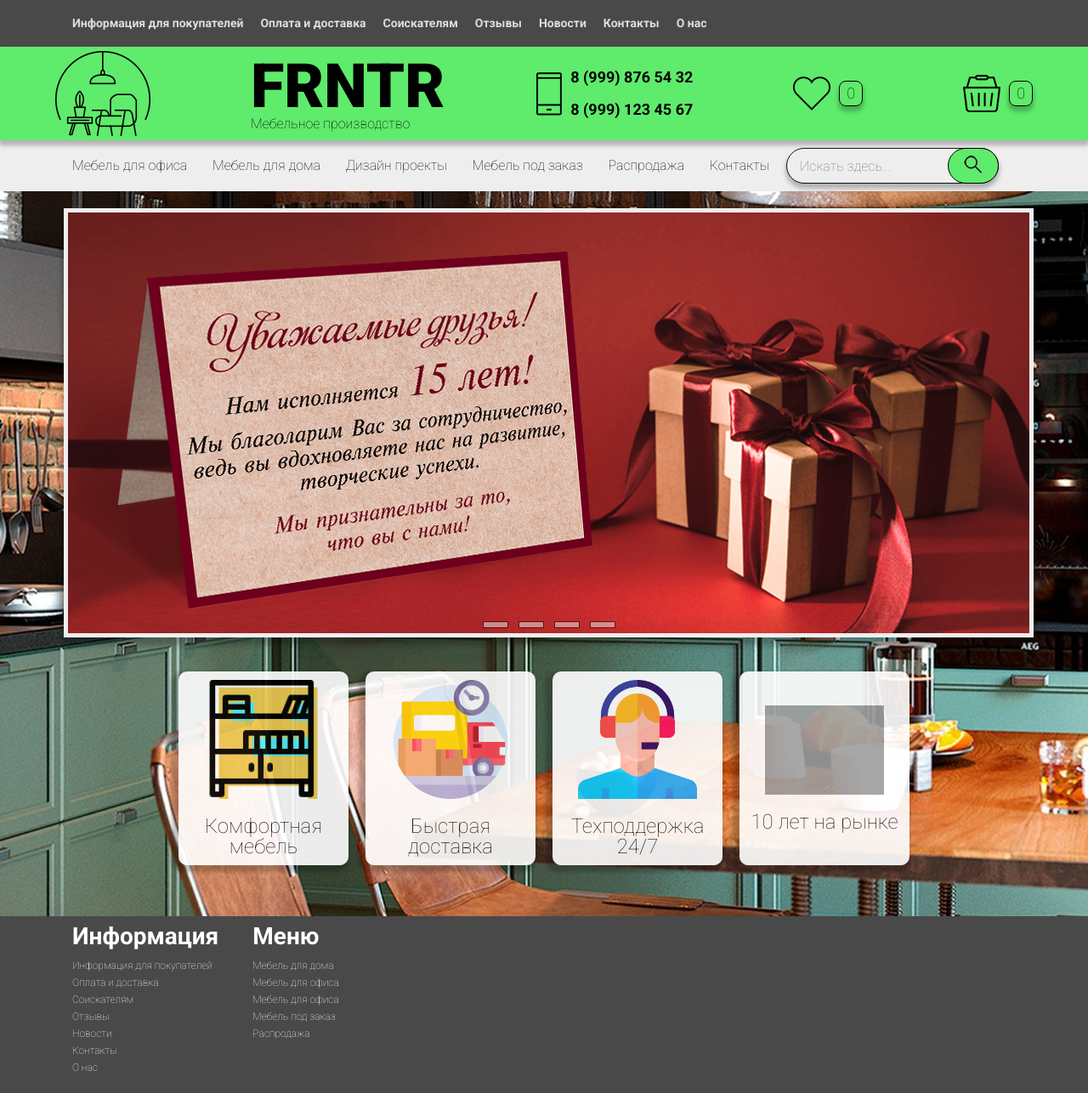
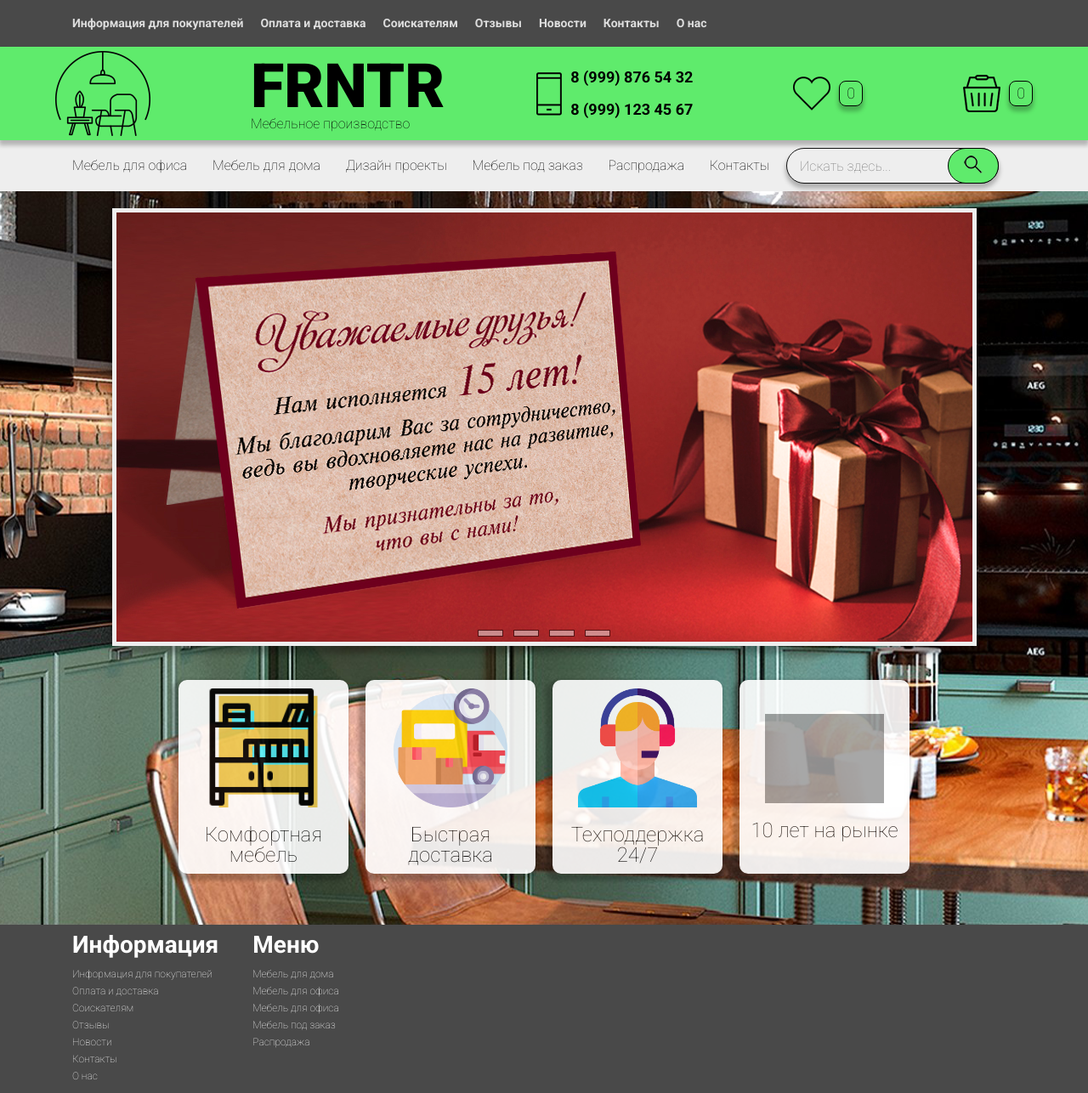
Before and after one commit to edward-bird/frnt-site, a PHP site: page / in a window 1280 px wide. Shown: the whole page at 85% size. Before the commit the page ends 1260 px from the top, so only its background shows below. Run offline with PHP 8.4, Linux system fonts and the light colour scheme; grey boxes are pictures that could not be loaded.

Commit message:
optimization

```diff
--- a/assets/css/style.css
+++ b/assets/css/style.css
@@ -43,11 +43,11 @@ body{
 
 .header {
 	position: relative;
-	z-index: 9999;
+	z-index: 10;
 
 }
 
-
+/*
 @media screen and (max-width: 1170px) {
   .container {
       width: 100%;
@@ -67,8 +67,9 @@ body{
   }
 
 }
+*/
 
-@media screen and (max-width: 730px) {
+@media screen and (max-width: 810px) {
 	.container {
       width: 100%;
       overflow: hidden;
@@ -232,15 +233,14 @@ body{
 	align-items: center;
 	justify-content: space-between;
 	position: relative;
+	text-align: center;
 }
+
 .down__menu__link {
-
 	font-family: Roboto;
 	font-size: 16px;
 	font-weight: 100;
 	color: #000000;
-	white-space: nowrap;
-	padding: 21px 10px;
 	transition: background-color 0.5s ease 0s;
 }
 
@@ -258,9 +258,11 @@ body{
 
 
 .down__menu__list>li:hover .down__sub-menu__list{
+
 	display: block;
 	justify-content: space-between;
 }
+
 
 .sub-menu__link {
 	width: 100%;
@@ -276,10 +278,23 @@ body{
 
 }
 
+.down__menu__list>li{
+	padding: 0 10px;
+	height: 100%;
+	display: flex;
+	align-items: center;
+}
+
 .sub-menu__link:hover{
 	background-color: #5feb6c;
 }
 
+.down__menu__list>li:hover {
+	background-color: #5feb6c;
+
+}
+
+/*
 .down__menu__list>li:hover .down__menu__link{
 	background-color: #5feb6c;
 }
@@ -288,11 +303,8 @@ body{
 .down__menu__link:hover {
 	background-color: #5feb6c;
 }
-
+*/
 .search {
-	background-color: #aaa;
-
-
 }
 .search form{
 	width: auto;
@@ -360,20 +372,13 @@ body{
 .slider {
 	margin: 0px auto;
 	position: relative;
-	padding-bottom:50px;
-
 	display: flex;
-
-	width: 1141px;
-	height: 505px;
+	width: 90%;
+	/*height: 505px;*/
 	overflow: hidden;
 	border: 5px solid #eee;
 	box-shadow: 0px 7px 7px 2px rgba(0,0,0,0.25);
 
-}
-.slide{
-	animation: sliderAnimate 30s infinie easy;
-	position: relative;
 }
 
 
@@ -381,7 +386,6 @@ body{
 	position: absolute;
 	bottom: 0px;
 	left: 50%;
-
 	transform: translate(-50%);
 	display: flex;
 }
@@ -410,15 +414,16 @@ input[name="r"]{
 .slides{
 
 	display: flex;
+	justify-content: flex-start;
 }
 
 .slide{
-	width: 25%;
+	animation: sliderAnimate 30s infinie easy;
 	transition: all .6s ease;
+
 }
 
 .slide img{
-
 }
 
 #r1:checked ~ .s1{
--- a/index.html
+++ b/index.html
@@ -2,6 +2,8 @@
 <html lang="ru">
 	<head>
 		<meta charset="UTF-8">
+
+		<meta name="viewport" content="width=device-width">
 		<link rel="stylesheet" href="assets/css/style.css">
 		<link rel="preconnect" href="https://fonts.gstatic.com">
 		<link href="https://fonts.googleapis.com/css2?family=Roboto:wght@100;400;700;900&display=swap" rel="stylesheet">
@@ -88,14 +90,12 @@
 					<li><a href="" class="down__menu__link">Мебель под заказ</a></li>
 					<li><a href="" class="down__menu__link">Распродажа</a></li>
 					<li><a href="" class="down__menu__link">Контакты</a></li>
-					<li>
 					<div class="search">
 						<form>
 	    					<input class="search__place" type="text" placeholder="Искать здесь...">
 	    					<button class="search__submit" type="submit"></button>
 	  					</form>
   					</div>
-					</li>
 				</ul>
 			</nav>
 		</div>
```
Lines whose indentation alone changed are shown as unchanged.
